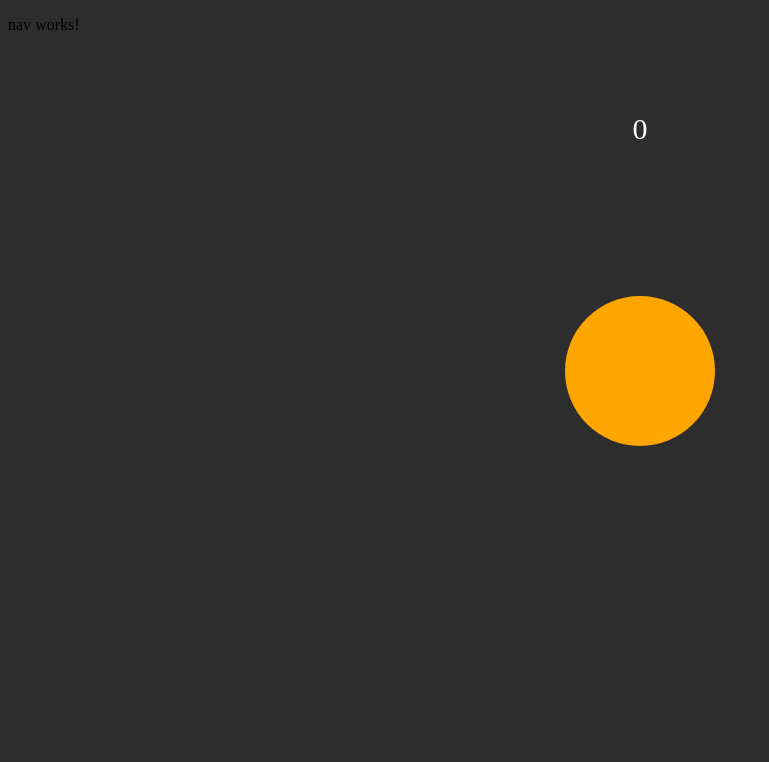
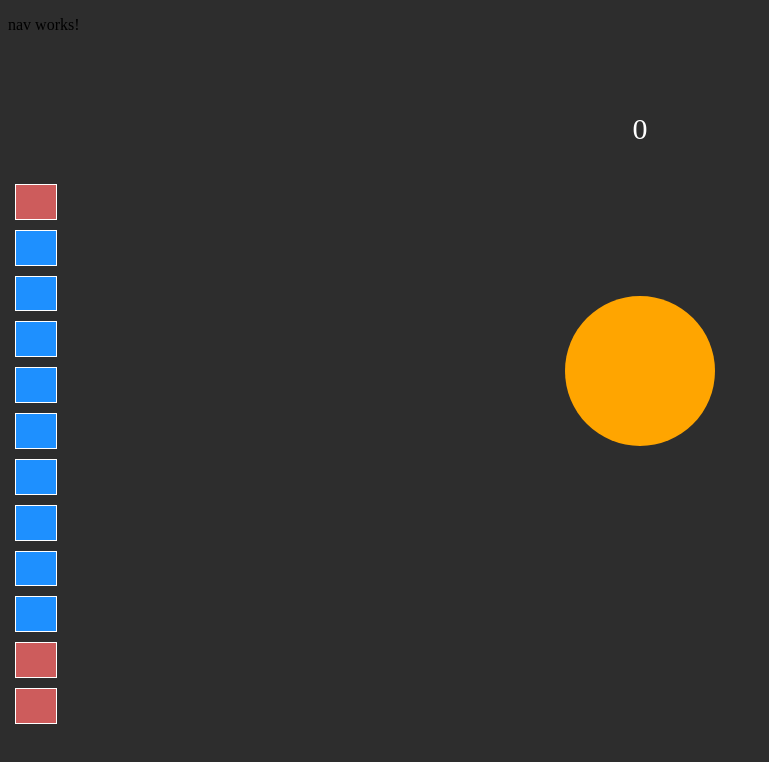
Before and after one commit to Zemlaman/CovidClicker, an Angular app: page / in a window 1280 px wide. Shown: the top 762 px of the page, without its empty margins (0-769 px from the left). Built offline with nearby package versions, Linux system fonts and the light colour scheme.

Commit message:
Shop in progress

```diff
--- a/src/app/app.component.html
+++ b/src/app/app.component.html
@@ -1,4 +1,4 @@
 <app-nav></app-nav>
 <app-button></app-button>
-
+<app-shop></app-shop>
 <router-outlet></router-outlet>
--- a/src/app/inventory.service.ts
+++ b/src/app/inventory.service.ts
@@ -1,5 +1,5 @@
 import { Injectable } from '@angular/core';
-
+import {Item} from './item';
 @Injectable({
   providedIn: 'root'
 })
--- a/src/app/item.ts
+++ b/src/app/item.ts
@@ -1,4 +1,4 @@
-class Item {
+export class Item {
   private name: string;
   private description: string;
   private boughTimes: number;
@@ -25,6 +25,10 @@ class Item {
   }
   getName(): string {
     return this.name;
+  }
+
+  getIcon(): number {
+    return this.icon;
   }
   getClicksPerSecond(): number {
     return this.clicksPerSecond;
--- a/src/app/shop.service.ts
+++ b/src/app/shop.service.ts
@@ -2,14 +2,17 @@ import { Injectable } from '@angular/core';
 import items from '../items/items.json';
 import {InventoryService} from './inventory.service';
 import {StatsService} from './stats.service';
+import {Item} from './item';
+
 @Injectable({
   providedIn: 'root'
 })
 export class ShopService {
-  private items: Item[] = items;
+  private items: Item[] = [];
   constructor(private inventoryService: InventoryService, private statsService: StatsService) { }
   public getAllItems(): Item[]  {
-    return items;
+
+    return this.items;
   }
   public buyItem(item: Item, currentScore: number): void {
     if (currentScore >= item.getPrice()){
@@ -19,6 +22,4 @@ export class ShopService {
         alert('You need more score to purchase this item');
     }
   }
-
-
 }
--- a/src/app/shop/shop.component.css
+++ b/src/app/shop/shop.component.css
@@ -0,0 +1,33 @@
+#shop {
+  position: absolute;
+  height: 550px;
+  width: 20px;
+  left: 15px;
+  justify-content: start;
+  top: 23vh;
+  display: flex;
+  flex-wrap: nowrap;
+  flex-direction: column;
+}
+.description {
+  width: 200px;
+  display: none;
+  border: 2px solid white;
+  position: relative;
+  background-color: indianred;
+  color: white;
+  padding: 10px;
+}
+.shopBtn {
+  margin-bottom: 10px;
+  height: 60px;
+  width: 40px;
+  border: 1px solid white;
+}
+
+#icon1 {
+  background-color: indianred;
+}
+#icon2 {
+  background-color: dodgerblue;
+}
--- a/src/app/shop/shop.component.html
+++ b/src/app/shop/shop.component.html
@@ -1 +1,4 @@
-<p>shop works!</p>
+<div id="shop">
+<div id="icon{{item.getIcon()}}" class="shopBtn" (mouseover)="showDescription(itemDesc)" (mouseleave)="hideDescription(itemDesc)" *ngFor="let item of this.shopService.getAllItems()">
+  <p #itemDesc class="description">{{item.getName()}}<br><br>{{item.getDescription()}}</p></div>
+</div>
--- a/src/app/shop/shop.component.ts
+++ b/src/app/shop/shop.component.ts
@@ -1,4 +1,9 @@
 import { Component, OnInit } from '@angular/core';
+import {ShopService} from '../shop.service';
+import {Item} from '../item';
+import items from '../../items/items.json';
+// @ts-ignore
+import {ItemInterface} from '../item.interface';
 
 @Component({
   selector: 'app-shop',
@@ -6,10 +11,24 @@ import { Component, OnInit } from '@angular/core';
   styleUrls: ['./shop.component.css']
 })
 export class ShopComponent implements OnInit {
+  private tempItems: ItemInterface = items;
 
-  constructor() { }
-
+  constructor(public shopService: ShopService) { }
   ngOnInit(): void {
+    this.addItems();
   }
-
+  addItems(): void {
+    for(let i = 0; i < this.tempItems.length; i++){
+      const tempItem: Item = new Item(this.tempItems[i].name, this.tempItems[i].price, this.tempItems[i].clicksPerSecond,
+        this.tempItems[i].boughtTimes, this.tempItems[i].description,
+        this.tempItems[i].pointsPerClick, this.tempItems[i].icon);
+      this.shopService.getAllItems().push(tempItem);
+    }
+  }
+  showDescription(desc: HTMLParagraphElement): void {
+    desc.style.display = 'block';
+  }
+  hideDescription(desc: HTMLParagraphElement): void {
+    desc.style.display = 'none';
+  }
 }
--- a/src/app/stats.service.ts
+++ b/src/app/stats.service.ts
@@ -4,7 +4,7 @@ import { Injectable } from '@angular/core';
   providedIn: 'root'
 })
 export class StatsService {
-  private pointsPerClick = 1; // Points Per Click
+  private pointsPerClick = 1;
   private score = 0;
   constructor() { }
   getPointsPerClick(): number {
--- a/src/items/items.json
+++ b/src/items/items.json
@@ -72,4 +72,44 @@
     "icon": 2,
     "description": "Lorem ipsum (zkráceně lipsum) je označení pro standardní pseudolatinský text užívaný v grafickém designu a navrhování jako demonstrativní výplňový text při vytváření pracovních ukázek grafických návrhů (např. internetových stránek, rozvržení časopisů či všech druhů reklamních materiálů). Lipsum tak pracovně znázorňuje text v ukázkových maketách (tzv. mock-up) předtím, než bude do hotového návrhu vložen smysluplný obsah."
   }
+,
+  {
+    "name": "Virusbomb",
+    "price": 200,
+    "pointsPerClick": 20,
+    "clicksPerSecond": 2,
+    "boughtTimes": 0,
+    "icon": 2,
+    "description": "Lorem ipsum (zkráceně lipsum) je označení pro standardní pseudolatinský text užívaný v grafickém designu a navrhování jako demonstrativní výplňový text při vytváření pracovních ukázek grafických návrhů (např. internetových stránek, rozvržení časopisů či všech druhů reklamních materiálů). Lipsum tak pracovně znázorňuje text v ukázkových maketách (tzv. mock-up) předtím, než bude do hotového návrhu vložen smysluplný obsah."
+  }
+,
+  {
+    "name": "Virusbomb",
+    "price": 200,
+    "pointsPerClick": 20,
+    "clicksPerSecond": 2,
+    "boughtTimes": 0,
+    "icon": 2,
+    "description": "Lorem ipsum (zkráceně lipsum) je označení pro standardní pseudolatinský text užívaný v grafickém designu a navrhování jako demonstrativní výplňový text při vytváření pracovních ukázek grafických návrhů (např. internetových stránek, rozvržení časopisů či všech druhů reklamních materiálů). Lipsum tak pracovně znázorňuje text v ukázkových maketách (tzv. mock-up) předtím, než bude do hotového návrhu vložen smysluplný obsah."
+  }
+,
+  {
+    "name": "Virusbomb",
+    "price": 200,
+    "pointsPerClick": 20,
+    "clicksPerSecond": 2,
+    "boughtTimes": 0,
+    "icon": 1,
+    "description": "Lorem ipsum (zkráceně lipsum) je označení pro standardní pseudolatinský text užívaný v grafickém designu a navrhování jako demonstrativní výplňový text při vytváření pracovních ukázek grafických návrhů (např. internetových stránek, rozvržení časopisů či všech druhů reklamních materiálů). Lipsum tak pracovně znázorňuje text v ukázkových maketách (tzv. mock-up) předtím, než bude do hotového návrhu vložen smysluplný obsah."
+  }
+,
+  {
+    "name": "Virusbomb",
+    "price": 200,
+    "pointsPerClick": 20,
+    "clicksPerSecond": 2,
+    "boughtTimes": 0,
+    "icon": 1,
+    "description": "Lorem ipsum (zkráceně lipsum) je označení pro standardní pseudolatinský text užívaný v grafickém designu a navrhování jako demonstrativní výplňový text při vytváření pracovních ukázek grafických návrhů (např. internetových stránek, rozvržení časopisů či všech druhů reklamních materiálů). Lipsum tak pracovně znázorňuje text v ukázkových maketách (tzv. mock-up) předtím, než bude do hotového návrhu vložen smysluplný obsah."
+  }
 ]
```
Also changed, not shown: 1 other file (tests, documents, lock files or other folders).
